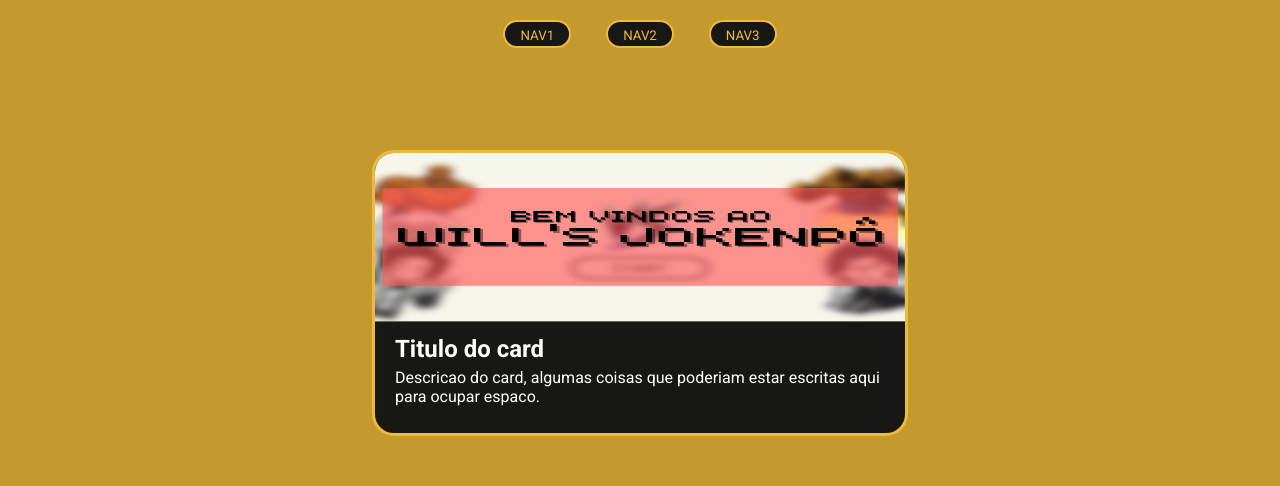
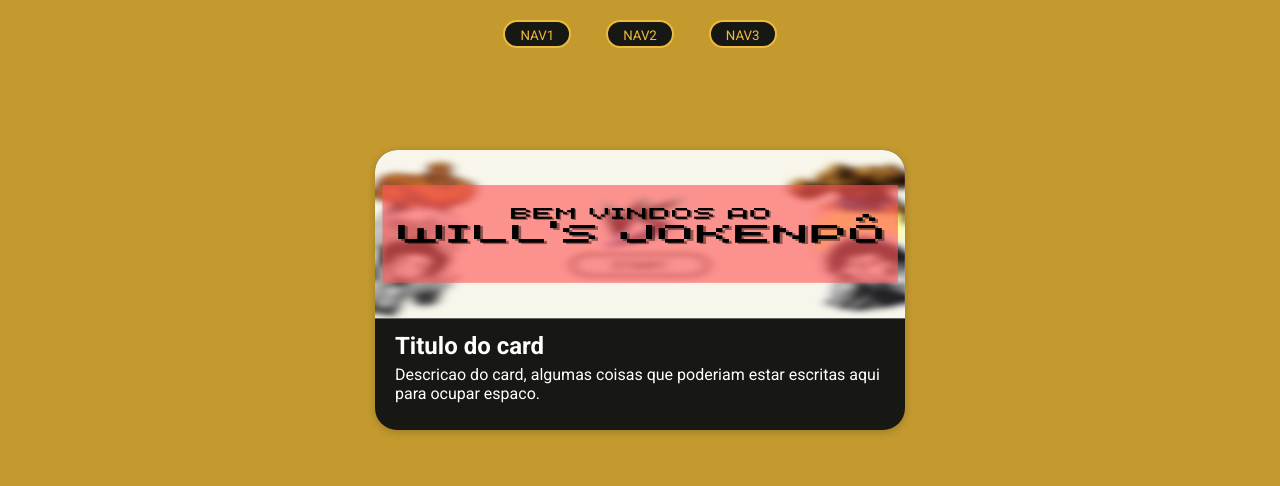
Before and after one commit to NicholasLeao/projeto-dois, a React (Create React App) app: page / in a window 1280 px wide. Shown: the top 486 px of the page. Built offline with nearby package versions, Linux system fonts and the light colour scheme; no server answers.

Commit message:
css work on home

```diff
--- a/src/Pages/Home/carrossel-card.jsx
+++ b/src/Pages/Home/carrossel-card.jsx
@@ -24,10 +24,11 @@ export default CarrosselCard;
 const SCardDiv = styled.div`
   width: 530px;
   height: 280px;
-  border: 3px solid #ebba3e;
+  /* border: 3px solid #ebba3e; */
   background-color: #171714;
   border-radius: 22px;
   overflow: hidden;
+  box-shadow: rgba(0, 0, 0, 0.2) 0px 2px 8px 0px;
 
   display: flex;
   flex-direction: column;
```
